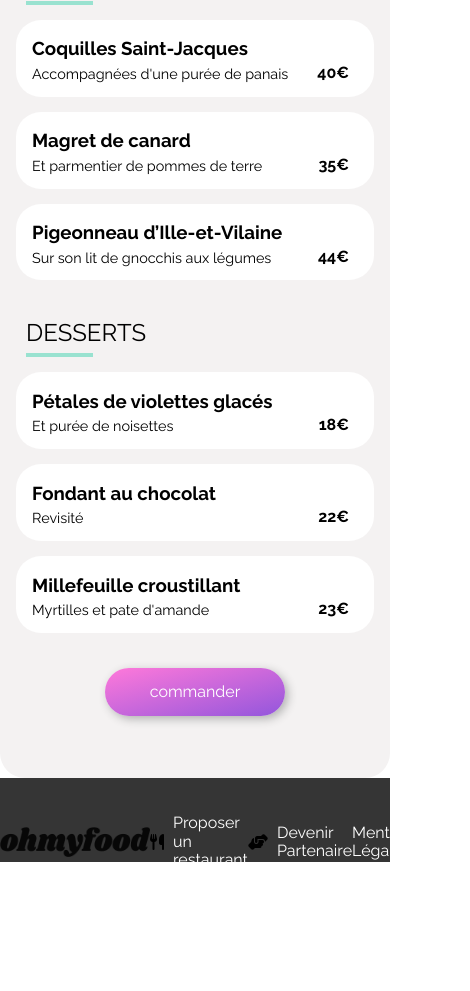
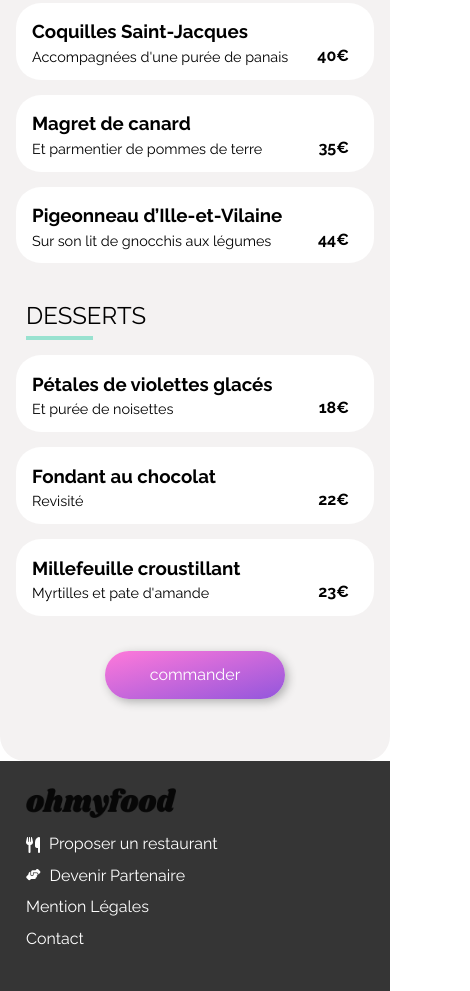
Before and after one commit to Karowga/projet-3, a website: page menu_1.html in a window 390 px wide. Shown: the part 820-1811 px from the top of the page, 470 px wide, since content can reach past the window. Before the commit the page ends 1726 px from the top, so only its background shows below. Drawn offline with Linux system fonts and the light colour scheme.

Commit message:
maj_index_css_menu

```diff
--- a/sass/index.scss
+++ b/sass/index.scss
@@ -373,7 +373,7 @@ footer img
     	margin-left: 245px;
 	}
 
-	.footer
+	footer
 	{
 		height: 224px;
 	}
--- a/sass/menu1.scss
+++ b/sass/menu1.scss
@@ -157,6 +157,9 @@ footer img
 	width: 150px;
 	height: 30px;
 }
+.fa-utensils, .fa-handshake-angle {
+    color: #fff;
+}
 
 @media screen and (max-width: 768px)
 {
@@ -175,7 +178,7 @@ footer img
 
 .en_tete_resto img
 {
-    height: 290px;
+    height: 273px;
 }
 .fa-heart
 {
@@ -209,4 +212,32 @@ height: 1268px;
     margin-top: 0;
 }
 
+footer
+	{
+		height: 230px;
+	}
+
+	.footer_link
+	{
+		margin-top: -59px;
+	}
+
+    .bloc_footer
+	{
+		display: flex;
+		flex-direction: column;
+		align-items: flex-start;
+		align-content: flex-start;
+		padding-left: 26px;
+		padding-top: 27px;
+	}
+	.bloc_footer img
+	{
+		padding-bottom: 40px;
+	}
+
+    .fa-handshake-angle {
+        font-size: 73%;
+    }
+
 }
```
Also changed, not shown: CSS/menu1.css, 1 other file.
